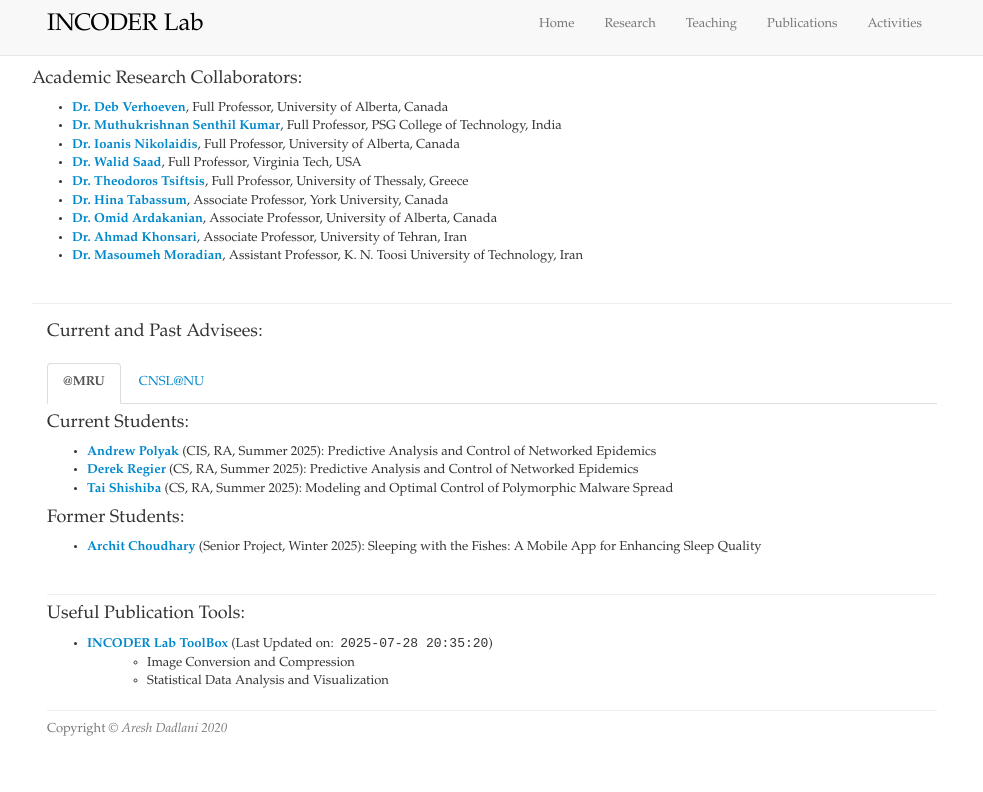
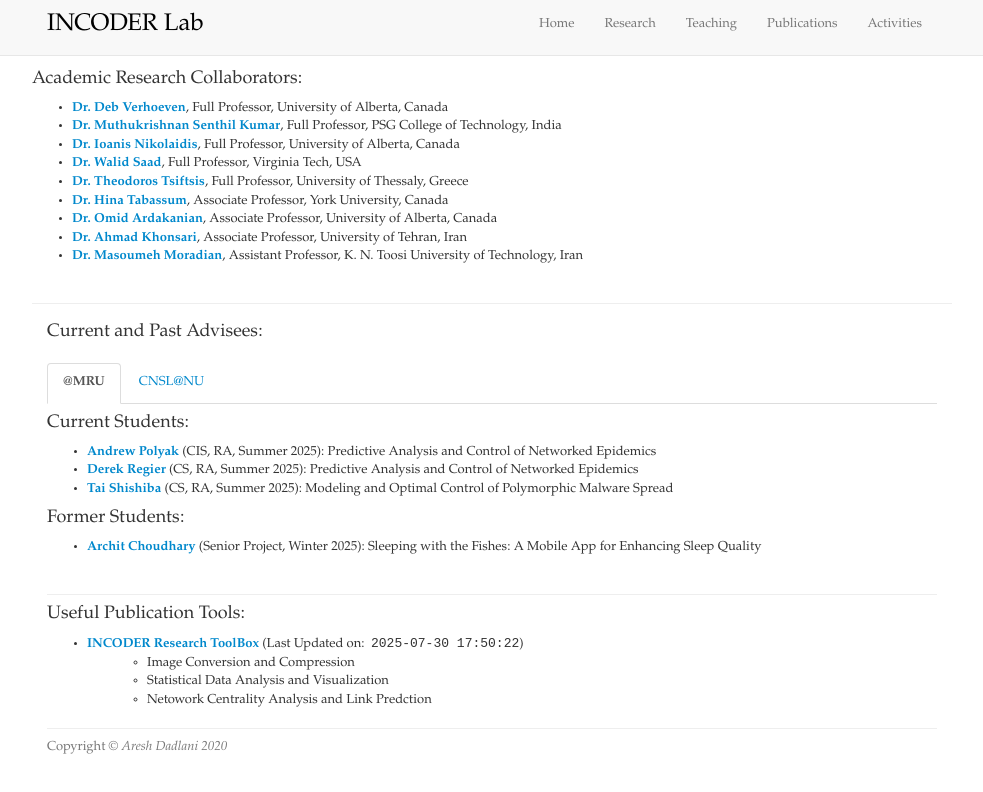
Before and after one commit to a-dadlani/a-dadlani.github.io, a plain HTML site: page incoder.html in a window 1280 px wide. Shown: the whole page, without its empty margins (148-1131 px from the left). Drawn offline with nearby package versions, Linux system fonts and the light colour scheme.

Commit message:
Update incoder.html

```diff
--- a/incoder.html
+++ b/incoder.html
@@ -203,10 +203,11 @@
 
 	  <h4>Useful Publication Tools:</h4>
             <UL>
-			  <LI><b><a href="https://incoder-adadlani.replit.app">INCODER Lab ToolBox</a></b> (Last Updated on:&nbsp; <span style="font-family: 'Courier New', monospace;"> 2025-07-28 20:35:20</span>)
+			  <LI><b><a href="https://incoder-adadlani.replit.app">INCODER Research ToolBox</a></b> (Last Updated on:&nbsp; <span style="font-family: 'Courier New', monospace;"> 2025-07-30 17:50:22</span>)
 			  			<ul>
 						<li>Image Conversion and Compression</li>
 						<li>Statistical Data Analysis and Visualization</li>
+						<li>Netowork Centrality Analysis and Link Predction</li>
 						</ul>
 			  </LI>
 
```
